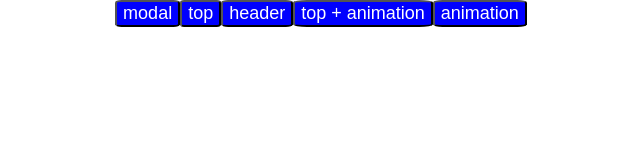
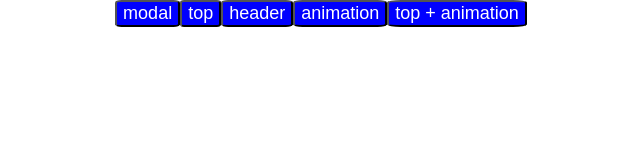
Before and after one commit to sasie59/react-homework, a React (Create React App) app: page /#/HW25Modal in a window 1280 px wide. Shown: the top 160 px of the page, without its empty margins (319-959 px from the left). Built offline with nearby package versions, Linux system fonts and the light colour scheme.

Commit message:
HW25 css沒效果 幫我註解些提示 我想自已寫出來

```diff
--- a/src/HW22Cart.js
+++ b/src/HW22Cart.js
@@ -13,7 +13,7 @@ const fruitObj = {
 export default function HW22Cart() {
   const dom = useRef();
   const [state, setState] = useState({
-    value: 0,
+    // value: 0,
     sum: 0,
   });
   const [count, ] = useState({
@@ -55,7 +55,7 @@ export default function HW22Cart() {
       {Object.keys(fruitObj).map((fruitName) => (
         <Fruit
           ref={dom}
-          value={state.value}
+          // value={state.value}
           count={state.count}
           fruitName={fruitName}
           onSubmit={handleSubmit}
--- a/src/HW25Modal.js
+++ b/src/HW25Modal.js
@@ -5,10 +5,10 @@ const modalProps = [
   {},
   {isTop: true},
   {header: "My Header"},
+  {isAnimation: true},
   {isTop: true, isAnimation: true},
-  {isAnimation: true},
 ];
-const btnArr = ['modal', 'top', 'header', 'top + animation', 'animation'];
+const btnArr = ['modal', 'top', 'header', 'animation', 'top + animation'];
 
 export default function HW25Modal() {
   const [isShow, setIsShow ] = useState(!1);
--- a/src/HW25ModalCpm.js
+++ b/src/HW25ModalCpm.js
@@ -2,13 +2,15 @@ import React, { useState } from "react";
 import "./HW25Modal.scss";
 
 export default function HW25ModalCpm(props) {
-  const [modalClass, setModalClass] = useState("modal-content");
-  const [result, setResult] = useState('');
+  const [result, setModalClass] = useState("");
 
   const handleClick = (e) => {
-  //   const result = (props.isTop) ? setResult('top') : (props.isAnimation) ? setResult('animation'):
-  //     setModalClass(`${modalClass} ${result}`);
-    // 想到的寫法
+    const result = (props.isTop) ? 'top' :(props.header) ? 'My Header' :
+      (props.isAnimation) ? 'animation':
+        // (props.isTop , props.isAnimation) ? 'top animation':
+        'modal-content';
+    setModalClass(result);
+    console.warn(result);
     if (
       e.target === document.getElementById("modal-bg") ||
       e.target === document.getElementById("button")
@@ -19,7 +21,7 @@ export default function HW25ModalCpm(props) {
 
   return (
     <div className="modal-bg" onClick={handleClick} id="modal-bg">
-      <div className={`${modalClass} ${result}`}>
+      <div className={`modal-content ${result}`}>
         {props.header && <h2>{props.header}</h2>}
         {props.children}
         <br />
```
Also changed, not shown: 2 other files (tests, documents, lock files or other folders).
